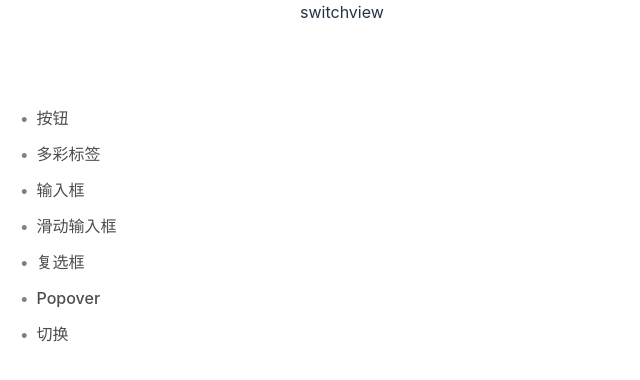
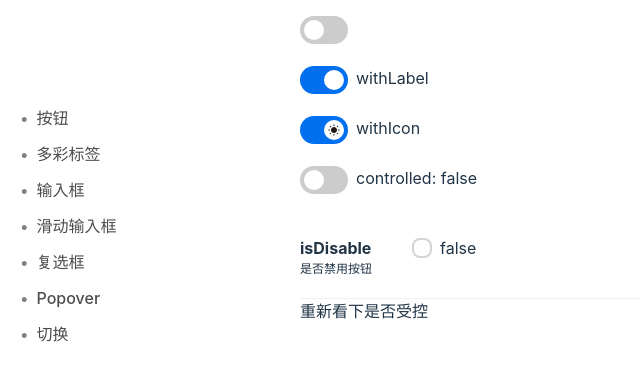
Before and after one commit to ImSwordTooth/MyComponents, a Vue app: page /#/switch in a window 1280 px wide. Shown: the top 380 px of the page, without its empty margins (0-640 px from the left). Built offline with nearby package versions, Linux system fonts and the light colour scheme.

Commit message:
添加 Switch 组件

```diff
--- a/src/components/Checkbox.vue
+++ b/src/components/Checkbox.vue
@@ -59,6 +59,7 @@ const startPressing = () => { // 开始按下
 }
 
 const toggleIsChecked = (): void => {
+	console.log(isChecked)
 	if (isChecked === undefined) {
 		innerChecked.value = !innerChecked.value
 		emits('change', innerChecked.value)
@@ -103,8 +104,8 @@ watch(() => (isChecked === undefined ? innerChecked : isChecked), () => {
 	}
 
 	.box {
-		width: 16px;
-		height: 16px;
+		width: 20px;
+		height: 20px;
 		border: 2px solid hsl(240 5% 84%);
 		border-radius: 8px;
 		transition-property: color, background-color, border-color, text-decoration-color, fill, stroke, transform;
@@ -127,6 +128,7 @@ watch(() => (isChecked === undefined ? innerChecked : isChecked), () => {
 			align-items: center;
 			justify-content: center;
 			overflow: hidden;
+			box-sizing: content-box;
 
 
 			&.enter {
--- a/src/components/Switch.vue
+++ b/src/components/Switch.vue
@@ -1,9 +1,117 @@
 <template>
+	<div :class="['switch', { 'disable': isDisable }]" @click="changeValue" @mousedown="startPressing">
+		<div class="thumb" :data-value="value === undefined ? innerValue : value" :data-test="value === undefined">
+			<div class="block" :data-pressing="isPressing">
+				<slot name="trueIcon" v-if="value === undefined ? innerValue : value"></slot>
 
+				<slot name="falseIcon" v-if="!(value === undefined ? innerValue : value)"></slot>
+			</div>
+		</div>
+		<slot></slot>
+	</div>
 </template>
 <script setup lang="ts">
+import {ref} from "vue";
+const props = defineProps<{
+	isDisable?: boolean
+	defaultValue?: boolean
+}>()
+
+const emits = defineEmits<{
+	(e: 'change', value: boolean): void
+}>()
+
+defineSlots<{
+	default?: never
+	trueIcon?: never
+	falseIcon?: never
+}>()
+
+const value = defineModel<boolean | undefined>('value')
+
+const innerValue = ref<boolean>(props.defaultValue)
+const isPressing = ref<boolean>(false)
+
+const changeValue = () => {
+	console.log(value)
+	if (value !== undefined) {
+		value.value = !value.value;
+	} else {
+		innerValue.value = !innerValue.value
+		emits('change', innerValue.value)
+	}
+}
+
+const startPressing = () => {
+	isPressing.value = true;
+	document.addEventListener('mouseup', cancelPressing)
+}
+
+const cancelPressing = () => {
+	isPressing.value = false;
+	document.removeEventListener('mouseup', cancelPressing);
+}
+
 
 </script>
 <style scoped lang="scss">
+.switch {
+	display: inline-flex;
+	align-content: center;
+	cursor: pointer;
+	user-select: none;
 
+	&.disable {
+		opacity: 0.5;
+		pointer-events: none;
+	}
+
+	.thumb {
+		position: relative;
+		width: 48px;
+		height: 28px;
+		background-color: $primaryColor;
+		border-radius: 999px;
+		padding: 0 4px;
+		transition: all 0.25s ease;
+		margin-right: 8px;
+
+		.block {
+			position: absolute;
+			width: 20px;
+			height: 20px;
+			border-radius: 50%;
+			background-color: #ffffff;
+			top: 0;
+			bottom: 0;
+			left: 0;
+			margin: auto 0 auto 24px;
+			transition: all 0.25s ease;
+			display: inline-flex;
+			align-item: center;
+			justify-content: center;
+			padding: 2px;
+
+			:deep(svg),
+			:deep(img){
+				width: 100%;
+				height: 100%;
+				object-fit: cover;
+			}
+
+			&[data-pressing='true'] {
+				width: 23px;
+				margin-left: 21px;
+			}
+		}
+
+		&[data-value="false"] {
+			background-color: #cccccc;
+
+			.block {
+				margin-left: 4px;
+			}
+		}
+	}
+}
 </style>
--- a/src/style.scss
+++ b/src/style.scss
@@ -26,6 +26,10 @@ html,body {
 #app {
 	width: 100%;
 	height: 100%;
+}
+
+* {
+	box-sizing: border-box;
 }
 
 a {
--- a/src/views/SwitchView.vue
+++ b/src/views/SwitchView.vue
@@ -1,9 +1,64 @@
 <template>
-	<div>switchview</div>
+	<p><Switch :default-value="switchValue" :is-disable="isDisabled" @change="changeValue"></Switch></p>
+
+	<p><Switch v-model:value="switchValue" :is-disable="isDisabled">withLabel</Switch></p>
+
+	<p>
+		<Switch v-model:value="switchValue" :is-disable="isDisabled">
+			<template #trueIcon>
+				<svg t="1712408369868" class="icon" viewBox="0 0 1024 1024" version="1.1" xmlns="http://www.w3.org/2000/svg" p-id="1602" width="48" height="48"><path d="M344.189719 297.542353l-57.889397-57.889397-48.231443 48.232466 57.889397 57.889397L344.189719 297.542353zM254.129654 480.812217l-96.462886 0L157.666768 545.103411l96.462886 0L254.129654 480.812217zM543.518311 162.503932l-64.291194 0 0 93.214915 64.291194 0L543.518311 162.503932zM784.677572 287.885422l-48.231443-48.232466-57.89042 57.889397 45.031568 45.027474L784.677572 287.885422zM678.555709 728.42137l57.89042 57.841302 45.07557-44.982449-57.934423-57.885304L678.555709 728.42137zM768.614751 545.103411l96.464932 0 0-64.291194-96.464932 0L768.614751 545.103411zM511.397785 320.009018c-106.116747 0-192.926795 86.855073-192.926795 192.927818 0 106.113677 86.810048 192.923725 192.926795 192.923725 106.11777 0 192.923725-86.810048 192.923725-192.923725C704.32151 406.864091 617.515555 320.009018 511.397785 320.009018M479.227117 863.459791l64.291194 0 0-93.259941-64.291194 0L479.227117 863.459791zM238.068879 738.030205l48.231443 48.231443 57.889397-57.841302-44.982449-45.027474L238.068879 738.030205z" fill="#231815" p-id="1603"></path></svg>
+			</template>
+			<template #falseIcon>
+				<svg t="1712408618542" class="icon" viewBox="0 0 1024 1024" version="1.1" xmlns="http://www.w3.org/2000/svg" p-id="3822" width="48" height="48"><path d="M424.704 124.768c0-23.168-17.376-41.984-38.816-41.984-58.24 0-271.488 176.256-271.488 419.392s182.4 440.384 407.232 440.384c224.928 0 387.936-232.096 387.936-293.632 0-23.104-17.344-41.984-38.816-41.984s-233.792 56.928-366.496-86.56C371.648 376.96 424.736 147.84 424.736 124.736z m0 0" p-id="3823" fill="#2c2c2c"></path></svg>
+			</template>
+			withIcon
+		</Switch>
+	</p>
+
+	<p><Switch v-model:value="switchValue2" :is-disable="isDisabled">controlled: {{ switchValue2 }}</Switch></p>
+
+	<div class="prop">
+		<div class="title">
+			isDisable
+			<div class="desc">是否禁用按钮</div>
+		</div>
+		<div class="flex">
+			<Checkbox v-model:check="isDisabled">{{isDisabled}}</Checkbox>
+		</div>
+	</div>
+
+
+	<div>重新看下是否受控</div>
 </template>
 <script setup lang="ts">
+import Switch from "../components/Switch.vue";
+import {ref} from "vue";
+import Checkbox from "../components/Checkbox.vue";
 
+const switchValue = ref<boolean>(true)
+const switchValue2 = ref<boolean>(false)
+const isDisabled = ref<boolean>(false)
+
+const changeValue = (value: boolean) => {
+	console.log(value)
+	switchValue.value = value
+}
 </script>
 <style scoped lang="scss">
 
+.prop {
+	display: flex;
+	border-bottom: 1px solid  #f1f1f1;
+	padding: 20px 0;
+}
+.title {
+	font-weight: bold;
+	margin-right: 40px;
+}
+
+.desc {
+	font-size: 12px;
+	font-weight: normal;
+}
+
 </style>
```
